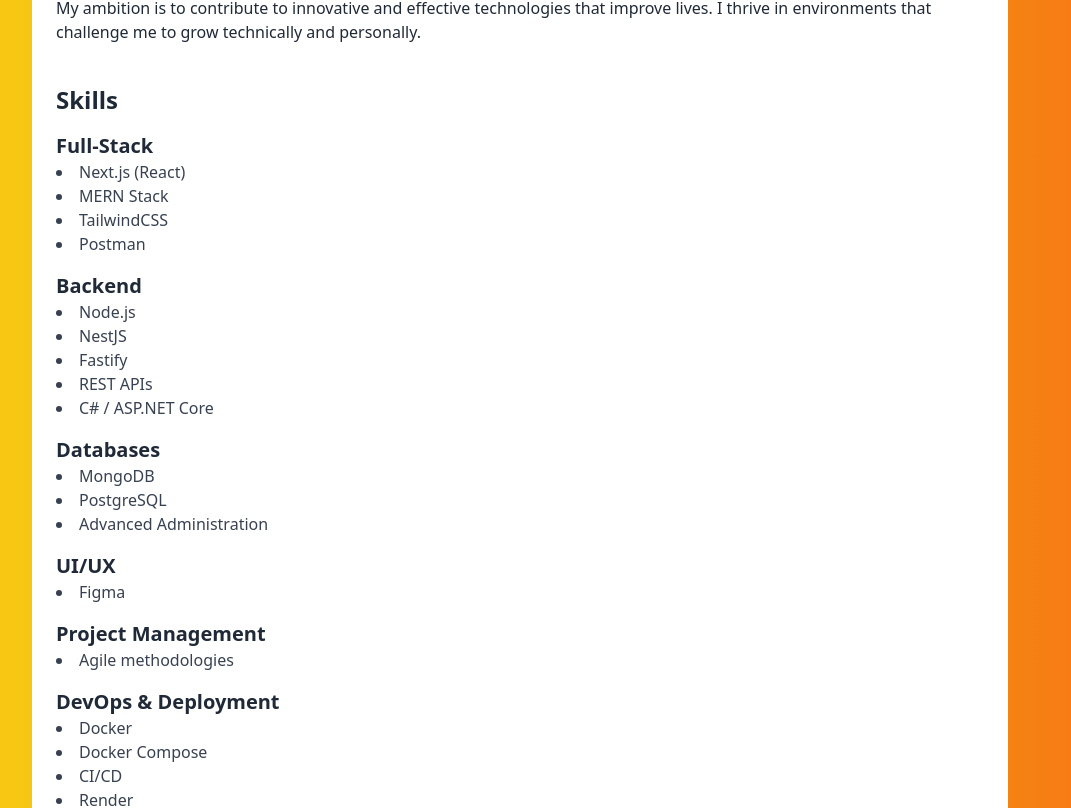
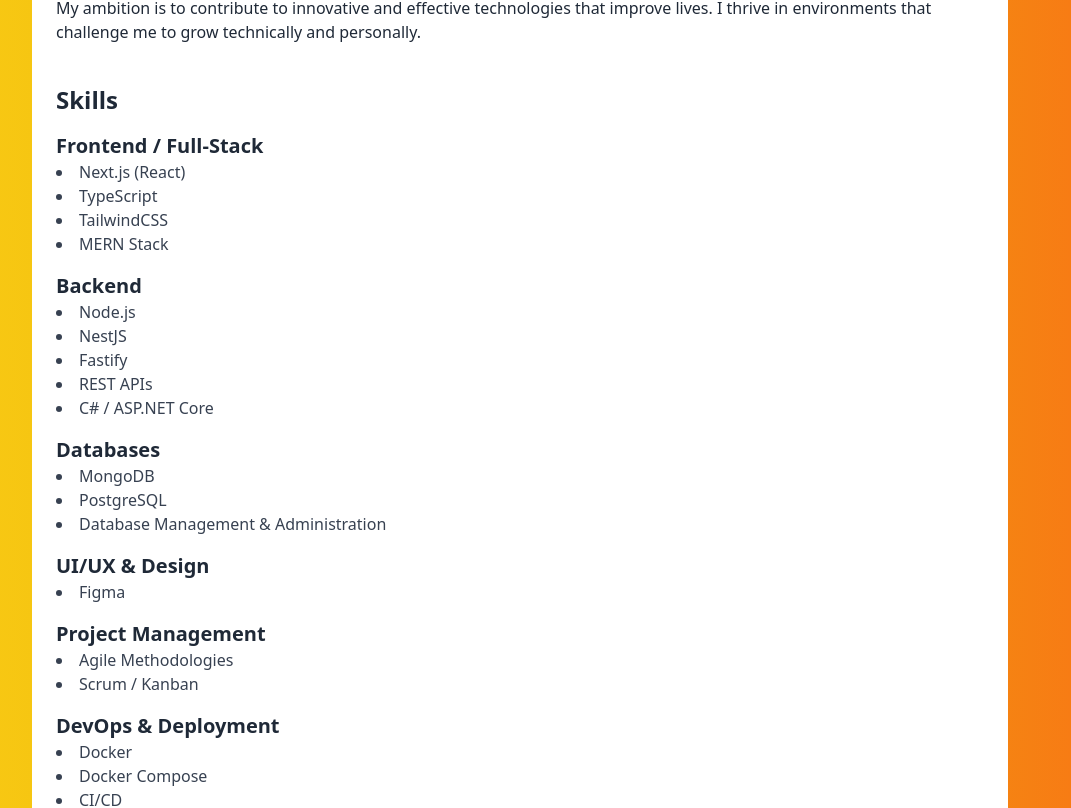
Before and after one commit to TheRealCocky/meu-portfolio-react, a React (Vite) app: page /about in a window 1280 px wide. Shown: the part 352-1160 px from the top of the page, without its empty margins (120-1191 px from the left). Built offline with nearby package versions, Linux system fonts and the light colour scheme.

Commit message:
ajustado o meu portifolio de full stack

```diff
--- a/src/components/About.jsx
+++ b/src/components/About.jsx
@@ -2,16 +2,45 @@
 
 const About = () => {
     const skills = {
-        "Full-Stack": ["Next.js (React)", "MERN Stack", "TailwindCSS", "Postman"],
-        "Backend": ["Node.js", "NestJS", "Fastify", "REST APIs", "C# / ASP.NET Core"],
-        "Databases": ["MongoDB", "PostgreSQL", "Advanced Administration"],
-        "UI/UX": ["Figma"],
-        "Project Management": ["Agile methodologies"],
+        "Frontend / Full-Stack": [
+            "Next.js (React)",
+            "TypeScript",
+            "TailwindCSS",
+            "MERN Stack"
+        ],
+        "Backend": [
+            "Node.js",
+            "NestJS",
+            "Fastify",
+            "REST APIs",
+            "C# / ASP.NET Core"
+        ],
+        "Databases": [
+            "MongoDB",
+            "PostgreSQL",
+            "Database Management & Administration"
+        ],
+        "UI/UX & Design": [
+            "Figma"
+        ],
+        "Project Management": [
+            "Agile Methodologies",
+            "Scrum / Kanban"
+        ],
         "DevOps & Deployment": [
-            "Docker", "Docker Compose", "CI/CD",
-            "Render", "Vercel", "GitHub Actions"
+            "Docker",
+            "Docker Compose",
+            "CI/CD",
+            "Vercel",
+            "Render",
+            "GitHub Actions"
+        ],
+        "Tools": [
+            "Postman",
+            "Git & GitHub"
         ]
     };
+
 
 
     return (
--- a/src/components/Experience.jsx
+++ b/src/components/Experience.jsx
@@ -11,7 +11,7 @@
                 <h3 className="text-xl font-semibold">Web Developer – ForLearn</h3>
                 <p className="text-sm text-gray-600">2024</p>
                 <ul className="list-disc list-inside mt-2 text-gray-700">
-                    <li>Developed interfaces using React + Vite, JavaScript, and TailwindCSS.</li>
+                    <li>Developed interfaces using React + Next.js and TailwindCSS.</li>
                     <li>Delivered production-ready interfaces for two major projects.</li>
                     <li>Completed 100% of assigned front-end tasks in agile sprints.</li>
                 </ul>
--- a/src/components/Home.jsx
+++ b/src/components/Home.jsx
@@ -28,8 +28,9 @@
                                 Euclides Alimador Baltazar Isaac
                             </h1>
                             <p className="text-md sm:text-lg text-gray-700 mt-3">
-                                Full Stack Developer | Next.js • React • Node.js • .NET
+                                Full-Stack Developer | React • Next.js • Node.js • NestJS • TypeScript • MongoDB • PostgreSQL
                             </p>
+
 
 
                         </div>
--- a/src/components/Projects.jsx
+++ b/src/components/Projects.jsx
@@ -25,6 +25,8 @@
                     <li>Stable integration with an external natural language AI API.</li>
                     <li>Creating a backend with authentication and access plan control.</li>
                     <li>Developing a responsive interface with a user experience focused on local culture.</li>
+                    <li>Migrating the entire project to a more scalable architecture with TypeScript, Next.js, and NestJS for better maintainability and performance.</li>
+
                 </ul>
 
                 <h4 className="text-xl font-semibold mb-2 text-angola-black">Technologies:</h4>
```
